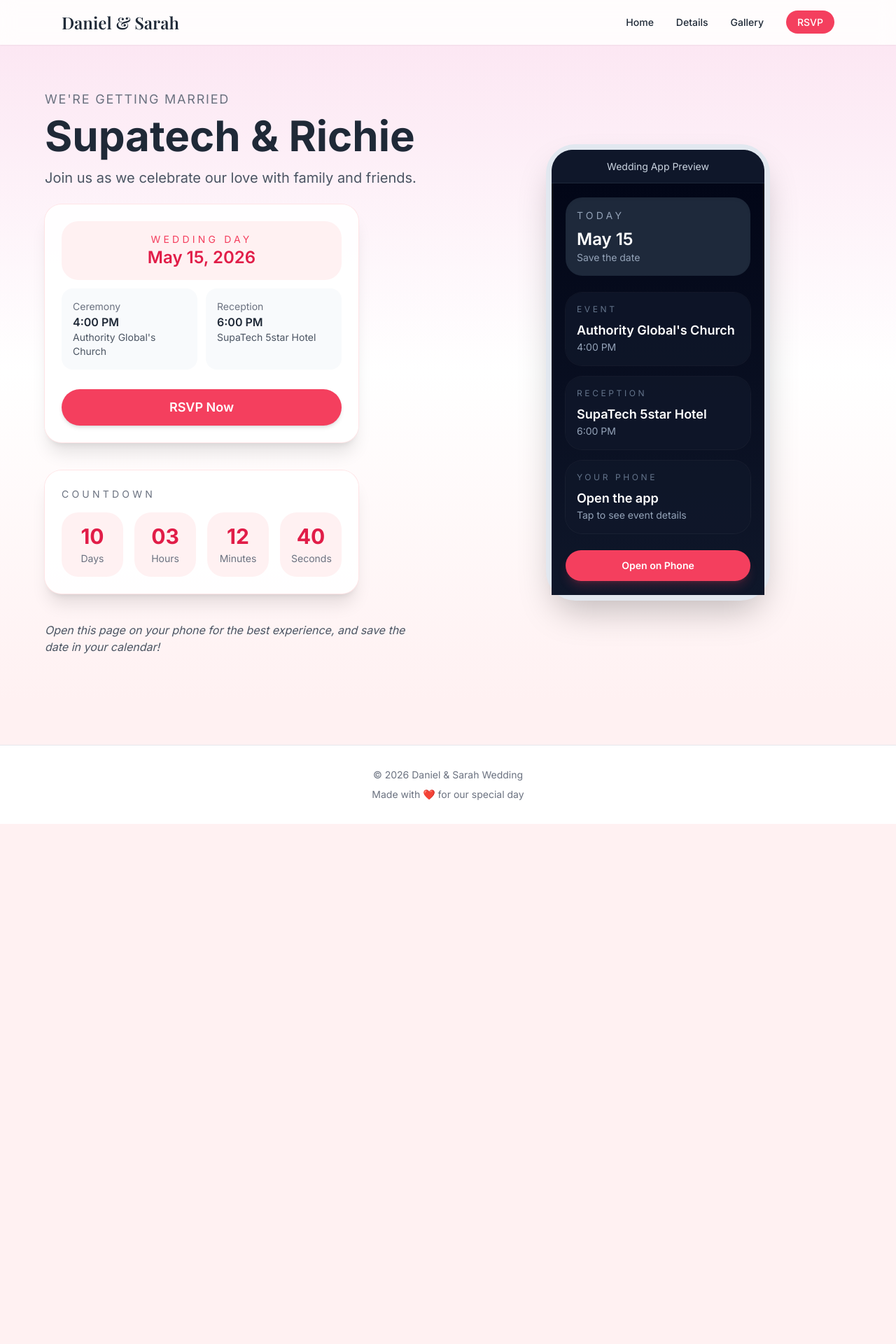
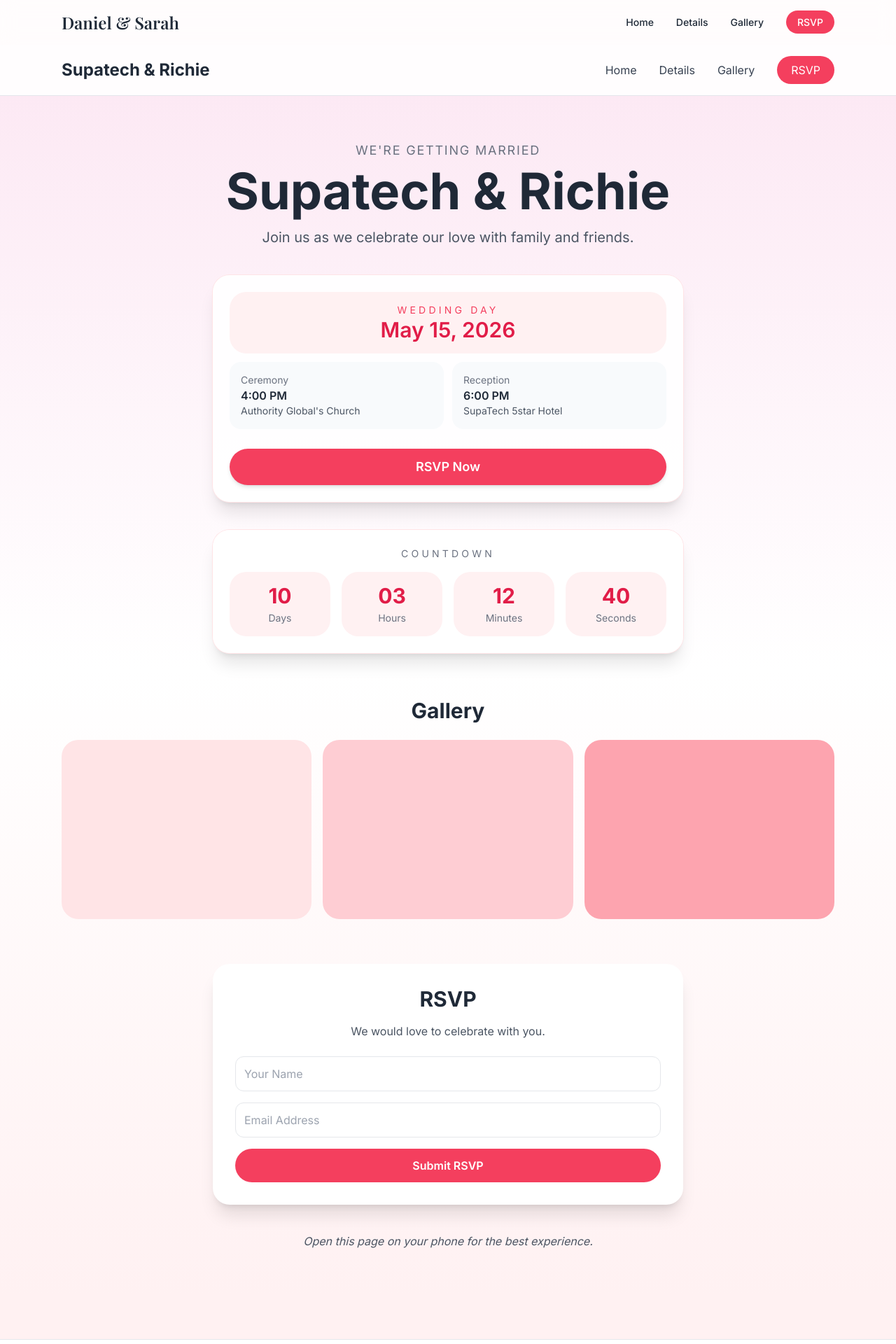
Before and after one commit to Supa05/wedding-website, a Next.js app: page / in a window 1280 px wide. Shown: the top 1920 px of the page at 70% size. Before the commit the page ends 1177 px from the top, so only its background shows below. Built offline with nearby package versions, Linux system fonts and the light colour scheme.

Commit message:
Update wedding homepage UI and mobile navigation

```diff
--- a/app/page.tsx
+++ b/app/page.tsx
@@ -24,6 +24,7 @@ function getTimeLeft(): TimeLeft {
 
 export default function Home() {
   const [mounted, setMounted] = useState(false)
+  const [menuOpen, setMenuOpen] = useState(false)
 
   const [timeLeft, setTimeLeft] = useState<TimeLeft>({
     days: 0,
@@ -45,28 +46,103 @@ export default function Home() {
   }, [])
 
   return (
-    <main className="min-h-screen bg-gradient-to-b from-pink-100 via-white to-rose-50 px-6 py-16">
-      <div className="mx-auto flex w-full max-w-6xl flex-col gap-12 lg:flex-row lg:items-center">
-        <section className="flex-1 text-center lg:text-left">
+    <main className="min-h-screen bg-gradient-to-b from-pink-100 via-white to-rose-50">
+
+      {/* HEADER */}
+      <header className="sticky top-0 z-50 border-b bg-white/90 backdrop-blur">
+        <div className="mx-auto flex max-w-6xl items-center justify-between px-6 py-4">
+
+          {/* LOGO */}
+          <h1 className="text-2xl font-bold text-gray-800">
+            Supatech & Richie
+          </h1>
+
+          {/* DESKTOP MENU */}
+          <nav className="hidden items-center gap-8 md:flex">
+            <a href="#" className="text-gray-700 hover:text-rose-500">
+              Home
+            </a>
+
+            <a href="#details" className="text-gray-700 hover:text-rose-500">
+              Details
+            </a>
+
+            <a href="#gallery" className="text-gray-700 hover:text-rose-500">
+              Gallery
+            </a>
+
+            <a
+              href="#rsvp"
+              className="rounded-full bg-rose-500 px-5 py-2 text-white transition hover:bg-rose-600"
+            >
+              RSVP
+            </a>
+          </nav>
+
+          {/* MOBILE MENU BUTTON */}
+          <button
+            onClick={() => setMenuOpen(!menuOpen)}
+            className="text-3xl text-gray-700 md:hidden"
+          >
+            ☰
+          </button>
+        </div>
+
+        {/* MOBILE MENU */}
+        {menuOpen && (
+          <div className="border-t bg-white px-6 py-4 md:hidden">
+            <div className="flex flex-col gap-4">
+              <a href="#" onClick={() => setMenuOpen(false)}>
+                Home
+              </a>
+
+              <a href="#details" onClick={() => setMenuOpen(false)}>
+                Details
+              </a>
+
+              <a href="#gallery" onClick={() => setMenuOpen(false)}>
+                Gallery
+              </a>
+
+              <a
+                href="#rsvp"
+                onClick={() => setMenuOpen(false)}
+                className="rounded-full bg-rose-500 px-4 py-2 text-center text-white"
+              >
+                RSVP
+              </a>
+            </div>
+          </div>
+        )}
+      </header>
+
+      {/* HERO SECTION */}
+      <div className="mx-auto flex w-full max-w-6xl flex-col gap-12 px-6 py-16">
+
+        <section className="text-center">
           <p className="mb-2 text-lg uppercase tracking-widest text-gray-500">
             We&apos;re Getting Married
           </p>
 
-          <h1 className="mb-4 text-5xl font-bold text-gray-800 md:text-6xl">
+          <h1 className="mb-4 text-5xl font-bold text-gray-800 md:text-7xl">
             Supatech & Richie
           </h1>
 
-          <p className="mb-6 text-xl text-gray-600">
+          <p className="mx-auto mb-10 max-w-2xl text-xl text-gray-600">
             Join us as we celebrate our love with family and friends.
           </p>
 
-          <div className="inline-flex flex-col gap-3 rounded-3xl bg-white/95 p-6 text-left shadow-xl ring-1 ring-rose-100 lg:max-w-md">
+          {/* DETAILS */}
+          <div
+            id="details"
+            className="mx-auto inline-flex w-full max-w-2xl flex-col gap-3 rounded-3xl bg-white/95 p-6 text-left shadow-xl ring-1 ring-rose-100"
+          >
             <div className="rounded-3xl bg-rose-50 p-4 text-center">
               <p className="text-sm uppercase tracking-[0.3em] text-rose-500">
                 Wedding Day
               </p>
 
-              <p className="text-2xl font-semibold text-rose-600">
+              <p className="text-3xl font-semibold text-rose-600">
                 May 15, 2026
               </p>
             </div>
@@ -74,7 +150,11 @@ export default function Home() {
             <div className="grid gap-3 sm:grid-cols-2">
               <div className="rounded-2xl bg-slate-50 p-4">
                 <p className="text-sm text-gray-500">Ceremony</p>
-                <p className="font-semibold text-gray-800">4:00 PM</p>
+
+                <p className="font-semibold text-gray-800">
+                  4:00 PM
+                </p>
+
                 <p className="text-sm text-gray-600">
                   Authority Global&apos;s Church
                 </p>
@@ -82,19 +162,28 @@ export default function Home() {
 
               <div className="rounded-2xl bg-slate-50 p-4">
                 <p className="text-sm text-gray-500">Reception</p>
-                <p className="font-semibold text-gray-800">6:00 PM</p>
+
+                <p className="font-semibold text-gray-800">
+                  6:00 PM
+                </p>
+
                 <p className="text-sm text-gray-600">
                   SupaTech 5star Hotel
                 </p>
               </div>
             </div>
 
-            <button className="mt-4 rounded-full bg-rose-500 px-6 py-3 text-lg font-semibold text-white shadow-md transition hover:bg-rose-600">
+            {/* RSVP BUTTON */}
+            <a
+              href="#rsvp"
+              className="mt-4 rounded-full bg-rose-500 px-6 py-3 text-center text-lg font-semibold text-white shadow-md transition hover:bg-rose-600"
+            >
               RSVP Now
-            </button>
+            </a>
           </div>
 
-          <div className="mt-10 rounded-3xl bg-white/95 p-6 shadow-xl ring-1 ring-rose-100 lg:max-w-md">
+          {/* COUNTDOWN */}
+          <div className="mx-auto mt-10 max-w-2xl rounded-3xl bg-white/95 p-6 shadow-xl ring-1 ring-rose-100">
             <p className="text-sm uppercase tracking-[0.3em] text-gray-500">
               Countdown
             </p>
@@ -124,75 +213,58 @@ export default function Home() {
             )}
           </div>
 
+          {/* GALLERY */}
+          <div id="gallery" className="mt-16">
+            <h2 className="mb-6 text-3xl font-bold text-gray-800">
+              Gallery
+            </h2>
+
+            <div className="grid gap-4 md:grid-cols-3">
+              <div className="h-64 rounded-3xl bg-rose-100"></div>
+              <div className="h-64 rounded-3xl bg-rose-200"></div>
+              <div className="h-64 rounded-3xl bg-rose-300"></div>
+            </div>
+          </div>
+
+          {/* RSVP SECTION */}
+          <div
+            id="rsvp"
+            className="mx-auto mt-16 max-w-2xl rounded-3xl bg-white p-8 shadow-xl"
+          >
+            <h2 className="mb-4 text-3xl font-bold text-gray-800">
+              RSVP
+            </h2>
+
+            <p className="mb-6 text-gray-600">
+              We would love to celebrate with you.
+            </p>
+
+            <form className="space-y-4">
+              <input
+                type="text"
+                placeholder="Your Name"
+                className="w-full rounded-xl border p-3 outline-none focus:border-rose-400"
+              />
+
+              <input
+                type="email"
+                placeholder="Email Address"
+                className="w-full rounded-xl border p-3 outline-none focus:border-rose-400"
+              />
+
+              <button
+                type="submit"
+                className="w-full rounded-full bg-rose-500 px-6 py-3 font-semibold text-white transition hover:bg-rose-600"
+              >
+                Submit RSVP
+              </button>
+            </form>
+          </div>
+
           <p className="mt-10 text-base italic text-gray-600">
-            Open this page on your phone for the best experience, and save the
-            date in your calendar!
+            Open this page on your phone for the best experience.
           </p>
         </section>
-
-        <aside className="flex-1 self-center lg:self-auto">
-          <div className="mx-auto w-full max-w-xs rounded-[42px] border-8 border-slate-200 bg-slate-950 shadow-2xl">
-            <div className="flex h-12 items-center justify-center rounded-t-[30px] border-b border-slate-800 bg-slate-900 text-sm text-slate-300">
-              Wedding App Preview
-            </div>
-
-            <div className="bg-gradient-to-b from-slate-950 to-slate-900 p-5 text-white">
-              <div className="mb-6 rounded-3xl bg-slate-800 p-4 shadow-inner">
-                <p className="text-sm uppercase tracking-[0.3em] text-slate-400">
-                  Today
-                </p>
-
-                <p className="mt-2 text-2xl font-semibold">May 15</p>
-
-                <p className="text-sm text-slate-400">Save the date</p>
-              </div>
-
-              <div className="space-y-4">
-                <div className="rounded-3xl bg-slate-900/80 p-4 ring-1 ring-white/5">
-                  <p className="text-xs uppercase tracking-[0.3em] text-slate-500">
-                    Event
-                  </p>
-
-                  <p className="mt-2 text-lg font-semibold">
-                    Authority Global&apos;s Church
-                  </p>
-
-                  <p className="text-sm text-slate-400">4:00 PM</p>
-                </div>
-
-                <div className="rounded-3xl bg-slate-900/80 p-4 ring-1 ring-white/5">
-                  <p className="text-xs uppercase tracking-[0.3em] text-slate-500">
-                    Reception
-                  </p>
-
-                  <p className="mt-2 text-lg font-semibold">
-                    SupaTech 5star Hotel
-                  </p>
-
-                  <p className="text-sm text-slate-400">6:00 PM</p>
-                </div>
-
-                <div className="rounded-3xl bg-slate-900/80 p-4 ring-1 ring-white/5">
-                  <p className="text-xs uppercase tracking-[0.3em] text-slate-500">
-                    Your phone
-                  </p>
-
-                  <p className="mt-2 text-lg font-semibold">
-                    Open the app
-                  </p>
-
-                  <p className="text-sm text-slate-400">
-                    Tap to see event details
-                  </p>
-                </div>
-              </div>
-
-              <button className="mt-6 w-full rounded-full bg-rose-500 px-5 py-3 text-sm font-semibold text-white shadow-lg shadow-rose-500/20 transition hover:bg-rose-600">
-                Open on Phone
-              </button>
-            </div>
-          </div>
-        </aside>
       </div>
     </main>
   )
```
